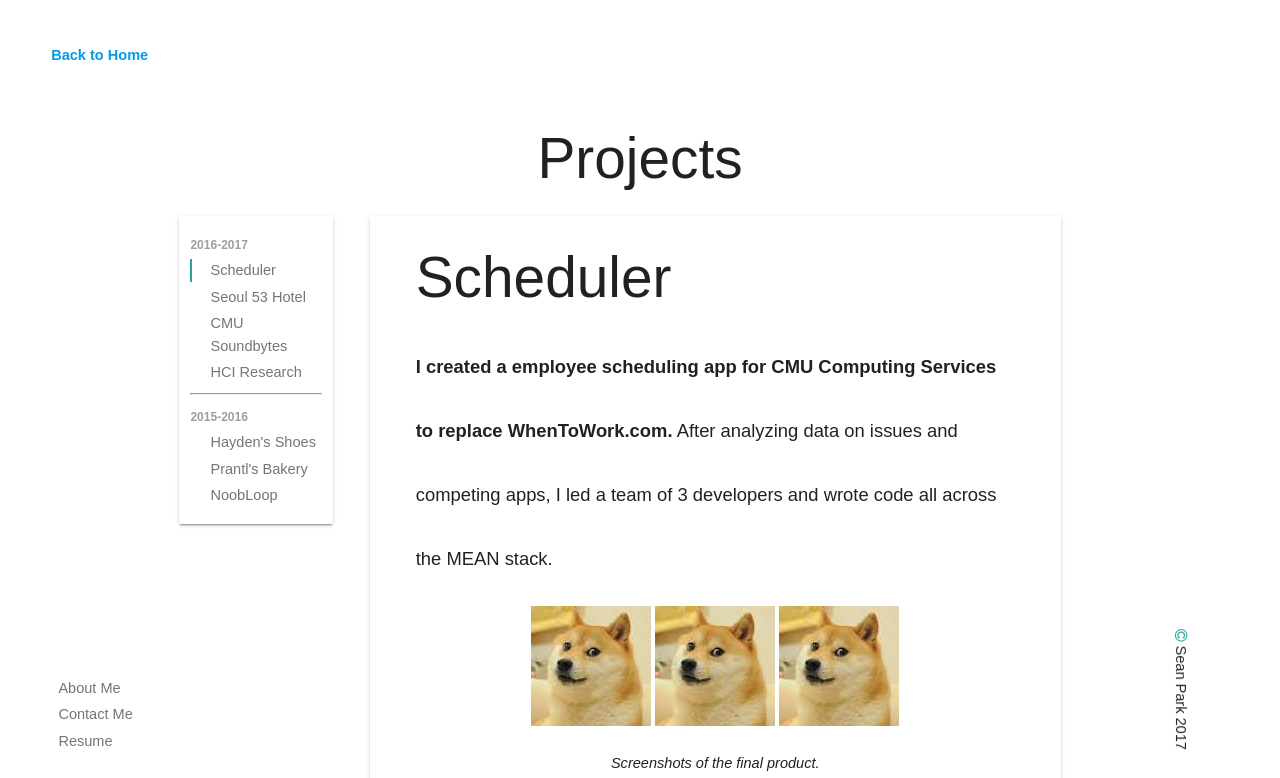
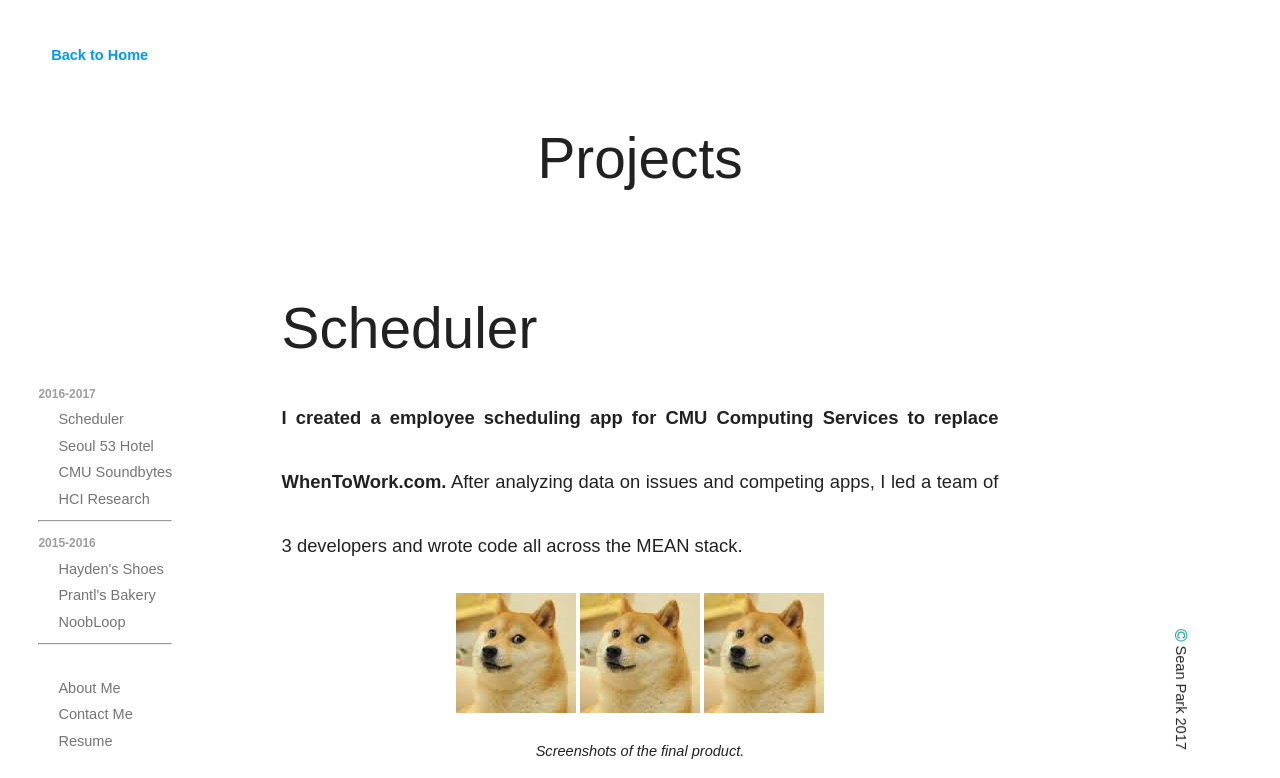
Before and after one commit to spark33/Old-Portfolio, a plain HTML site: page projects.html in a window 1280 px wide. Shown: the top 778 px of the page. Drawn offline with Linux system fonts and the light colour scheme.

Commit message:
reordered projects and made small css changes

```diff
--- a/css/projects-styles.css
+++ b/css/projects-styles.css
@@ -1,6 +1,13 @@
 #projects-landing > h1
 {
 	margin-top: 0;
+}
+
+#project-infos
+{
+	padding: 5%;
+	margin: 0 10% 0 10%;
+	text-align: justify;
 }
 
 .row
@@ -13,6 +20,7 @@
 	margin: 0 4% 0 4%;
 	text-align: left;
 	padding: 3%;
+	background: transparent;
 }
 
 
--- a/projects.html
+++ b/projects.html
@@ -26,7 +26,7 @@ TO-DO LIST:
 	<script type="text/javascript" src="jquery-ui.js"></script>
 	<script type="text/javascript">
 	  $( function() {
-	    $( "#projects-landing .row" ).tabs();
+	    $( "main" ).tabs();
 	  } );
     </script>
 </head>
@@ -41,22 +41,8 @@ TO-DO LIST:
 	<main>
 		<div id="projects-landing" style="display: block; height: auto;">
 			<h1>Projects</h1>
-			<div class="row">
-				<div id="project-nav" class="col s2 card-panel">
-					<ul class="table-of-contents">
-						<li><label><b>2016-2017</b></label></li>
-						<li><a href="#scheduler">Scheduler</a></li>
-						<li><a href="#s53h">Seoul 53 Hotel</a></li>
-						<li><a href="#soundbytes">CMU Soundbytes</a></li>
-						<li><a href="#research">HCI Research</a></li>
-						<hr/>
-						<li><label><b>2015-2016</b></label></li>
-						<li><a href="#haydens">Hayden's Shoes</a></li>
-						<li><a href="#prantls">Prantl's Bakery</a></li>
-						<li><a href="#noobloop">NoobLoop</a></li>
-					</ul>
-				</div>
-				<div class="col s9 card-panel" style="padding: 0 5% 0 5%">
+			<div>
+				<div id="project-infos">
 					<div id="scheduler" class="project">
 						<h1>Scheduler</h1>
 						<h5>
@@ -215,10 +201,27 @@ TO-DO LIST:
 
 	<footer class="scrollspy">
 		<a href="#projects-landing" class="button">Back to Top</a>
-    	<h1>Footer</h1>
+    	<br/><br/><br/>
+		<p>Made <span style="color: #26a69a;"><i class="tiny material-icons">volume_up</i></span> by Sean Park</p>
+    	<p>spark3@andrew.cmu.edu</p>
     </footer>
 
 	<div id="scroller" class="col m3 l2">
+	  	<div id="project-nav">
+			<ul class="table-of-contents">
+				<li><label><b>2016-2017</b></label></li>
+				<li><a href="#scheduler">Scheduler</a></li>
+				<li><a href="#s53h">Seoul 53 Hotel</a></li>
+				<li><a href="#soundbytes">CMU Soundbytes</a></li>
+				<li><a href="#research">HCI Research</a></li>
+				<hr/>
+				<li><label><b>2015-2016</b></label></li>
+				<li><a href="#haydens">Hayden's Shoes</a></li>
+				<li><a href="#prantls">Prantl's Bakery</a></li>
+				<li><a href="#noobloop">NoobLoop</a></li>
+				<hr/>
+			</ul>
+		</div>
       <ul class="section table-of-contents">
         <li><a href="index.html#about">About Me</a></li>
         <li><a href="index.html#contact">Contact Me</a></li>
```
Also changed, not shown: index.html (+12 -13 lines).
